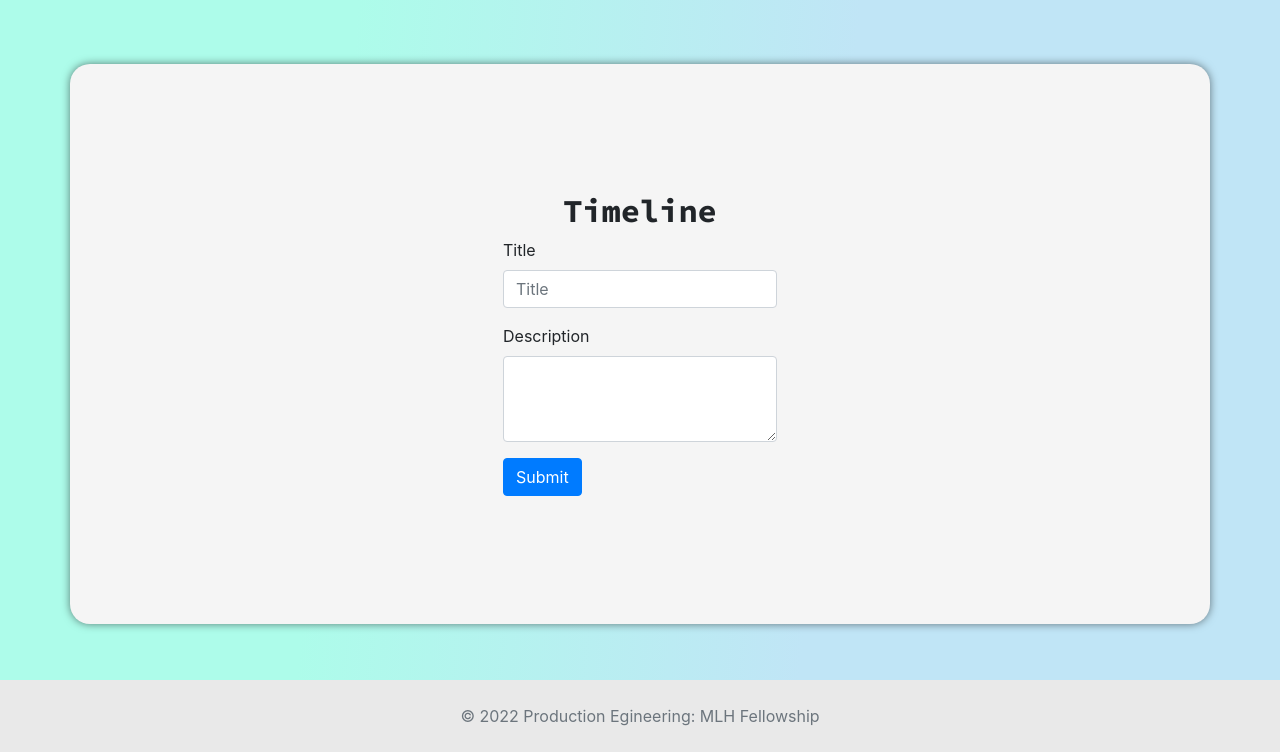
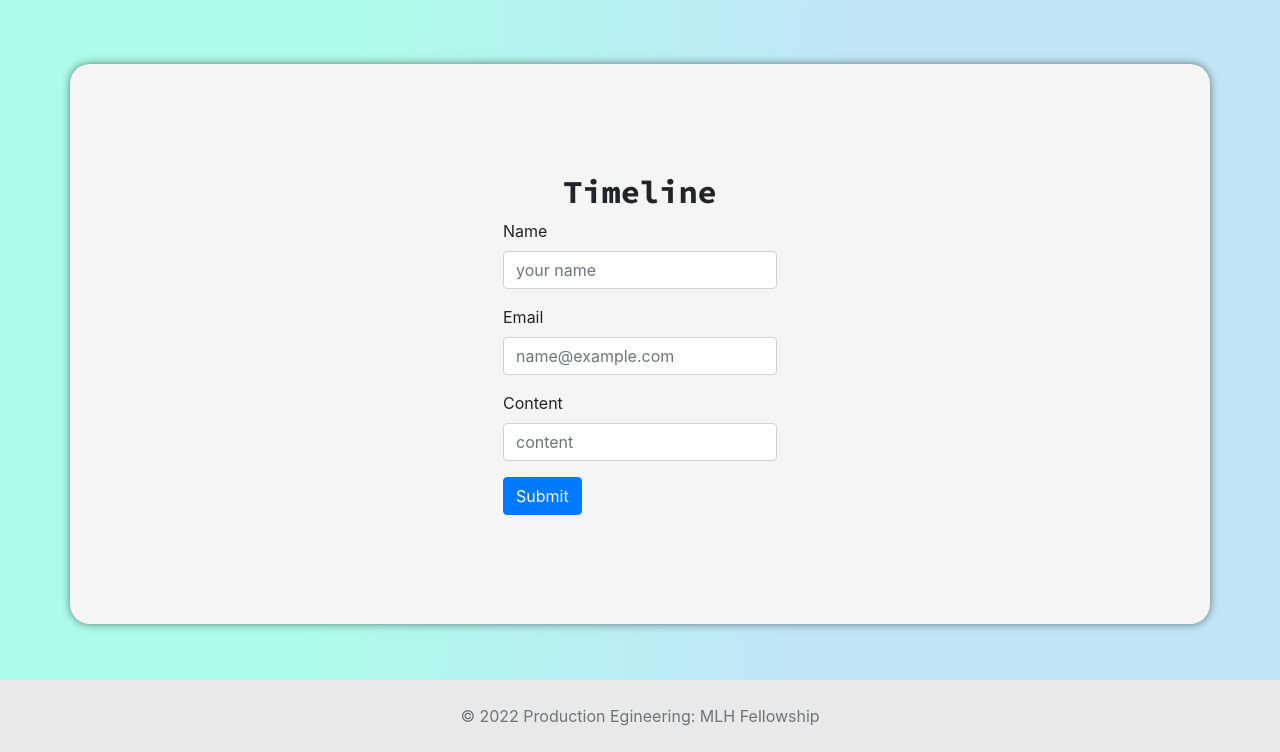
Before and after one commit to marleneharms/marlene-harms-portfolio, a Flask app: page /timeline in a window 1280 px wide. Shown: the part 48-800 px from the top of the page. Run offline with Flask 2, Linux system fonts and the light colour scheme; parts of the project's set-up code (start-up, migrations or seed data) failed here and were passed over.

Commit message:
new form

```diff
--- a/app/templates/timeline.html
+++ b/app/templates/timeline.html
@@ -15,21 +15,37 @@
 
 <div class="container">
   <h1>Timeline</h1>
-  <!-- On this page, please add a form that accepts inputs and makes a POST request to our /api/timeline_post endpoint to create a timeline post. -->
 
   <form action="/api/timeline_post" method="POST">
     <div class="form-group">
-        <label for="exampleFormControlInput1">Title</label>
-        <input type="text" class="form-control" id="exampleFormControlInput1" placeholder="Title">
+      <label for="exampleFormControlInput1">Name</label>
+      <input
+        type="text"
+        class="form-control"
+        id="name"
+        placeholder="your name"
+      />
     </div>
     <div class="form-group">
-        <label for="exampleFormControlTextarea1">Description</label>
-        <textarea class="form-control" id="exampleFormControlTextarea1" rows="3"></textarea>
+      <label for="exampleFormControlInput1">Email</label>
+      <input
+        type="text"
+        class="form-control"
+        id="email"
+        placeholder="name@example.com"
+      />
+    </div>
+    <div class="form-group">
+      <label for="exampleFormControlInput1">Content</label>
+      <input
+        type="text"
+        class="form-control"
+        id="content"
+        placeholder="content"
+      />
     </div>
     <button type="submit" class="btn btn-primary">Submit</button>
   </form>
-
-
 </div>
 
 {% endblock %}
```
Lines whose indentation alone changed are shown as unchanged.
